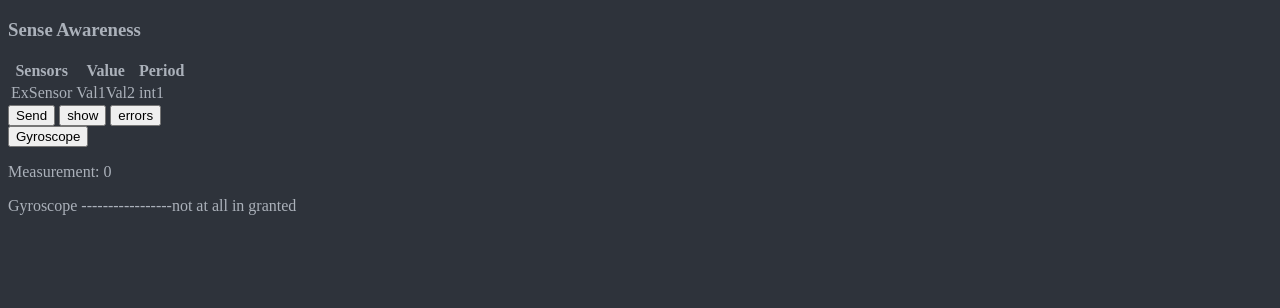
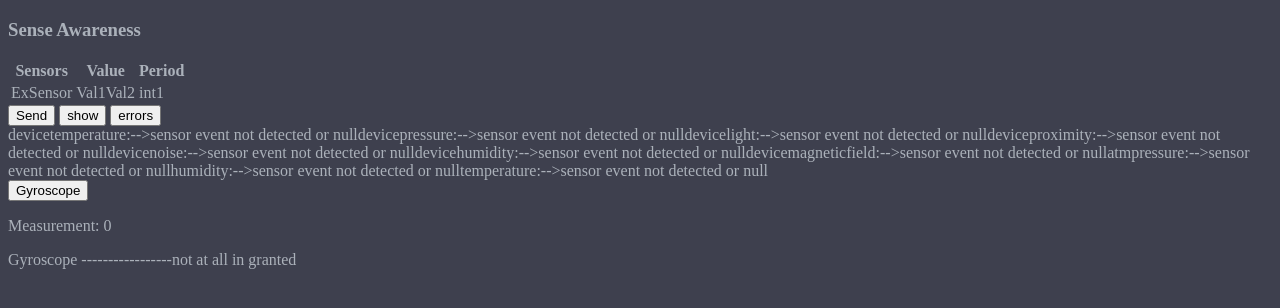
Before and after one commit to Aspa7beginner/mobile-app, a plain HTML site: page index.html in a window 1280 px wide. Drawn offline with Linux system fonts and the light colour scheme.

Commit message:
Update index.html

```diff
--- a/index.html
+++ b/index.html
@@ -89,7 +89,7 @@ function getRandomColor() {
                         'temperature']
 
     window.addEventListener('load',function(){
-        document.getElementsByTagName('body').style.backgroundColor = getRandomColor();
+        document.getElementsByTagName('body')[0].style.backgroundColor = getRandomColor();
 
         allSensorEvents.forEach(function(elm){
             if(elm in window && window.elm !=null){
```
